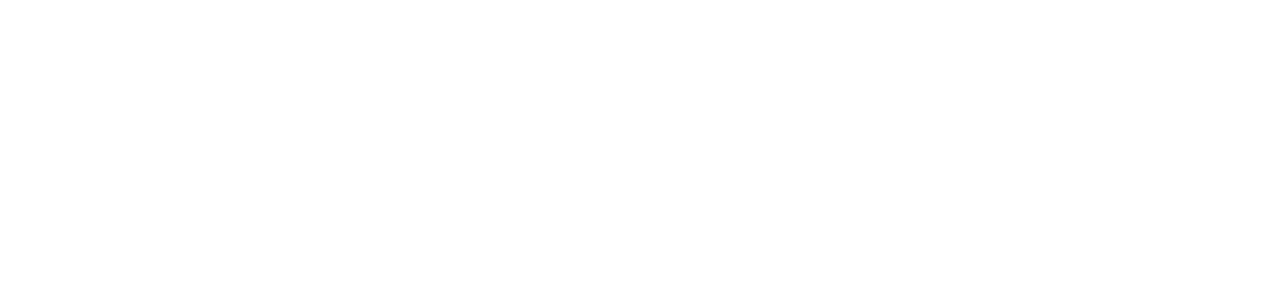
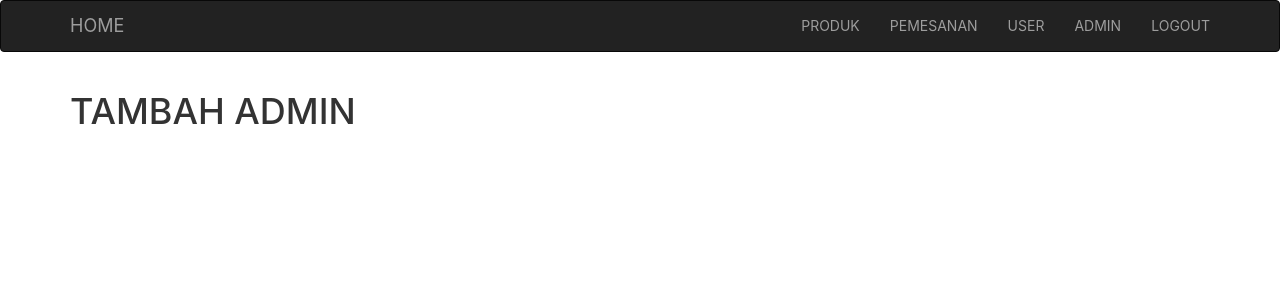
Before and after one commit to dikimeip/online-shop-react-js, a React (Create React App) app: page /tadmin in a window 1280 px wide. Shown: the top 300 px of the page. Built offline with nearby package versions, Linux system fonts and the light colour scheme; sample sign-in values are in the browser's storage.

Commit message:
membuat halaman admin

```diff
--- a/src/App.js
+++ b/src/App.js
@@ -21,6 +21,7 @@
 import UserA from './Component/Admin/UserA';
 import DetailUser from './Component/Admin/DetailUser';
 import HAdmin from './Component/Admin/HAdmin';
+import TambahAdmin from './Component/Admin/TambahAdmin';
 
 function App() {
   return (
@@ -46,7 +47,7 @@
         <Route path="/usera" component={UserA} />
         <Route path='/detailuser/:id' component={DetailUser}/>
         <Route path='/hadmin' component={HAdmin}/>
-
+        <Route path='/tadmin' component={TambahAdmin}/>
 
 
 
--- a/src/Component/Admin/HAdmin.js
+++ b/src/Component/Admin/HAdmin.js
@@ -25,7 +25,7 @@
                 <div className="container">
                     <h1>HALAMAN ADMIN</h1>
                     <br/>
-                    <Link className="btn btn-info">TAMBAH ADMIN</Link>
+                    <Link to="/tadmin" className="btn btn-info">TAMBAH ADMIN</Link>
                     <hr/>
                     <AllAdmin data={this.state.admin} />
                 </div>
--- /dev/null
+++ b/src/Component/Admin/TambahAdmin.js
@@ -0,0 +1,17 @@
+import React,{Component} from 'react'
+import NavbarA from './NavbarA'
+
+class TambahAdmin extends Component{
+    render(){
+        return(
+            <div>
+                <NavbarA/>
+                <div className="container">
+                    <h1>TAMBAH ADMIN</h1>
+                </div>
+            </div>
+        )
+    }
+}
+
+export default TambahAdmin
```
